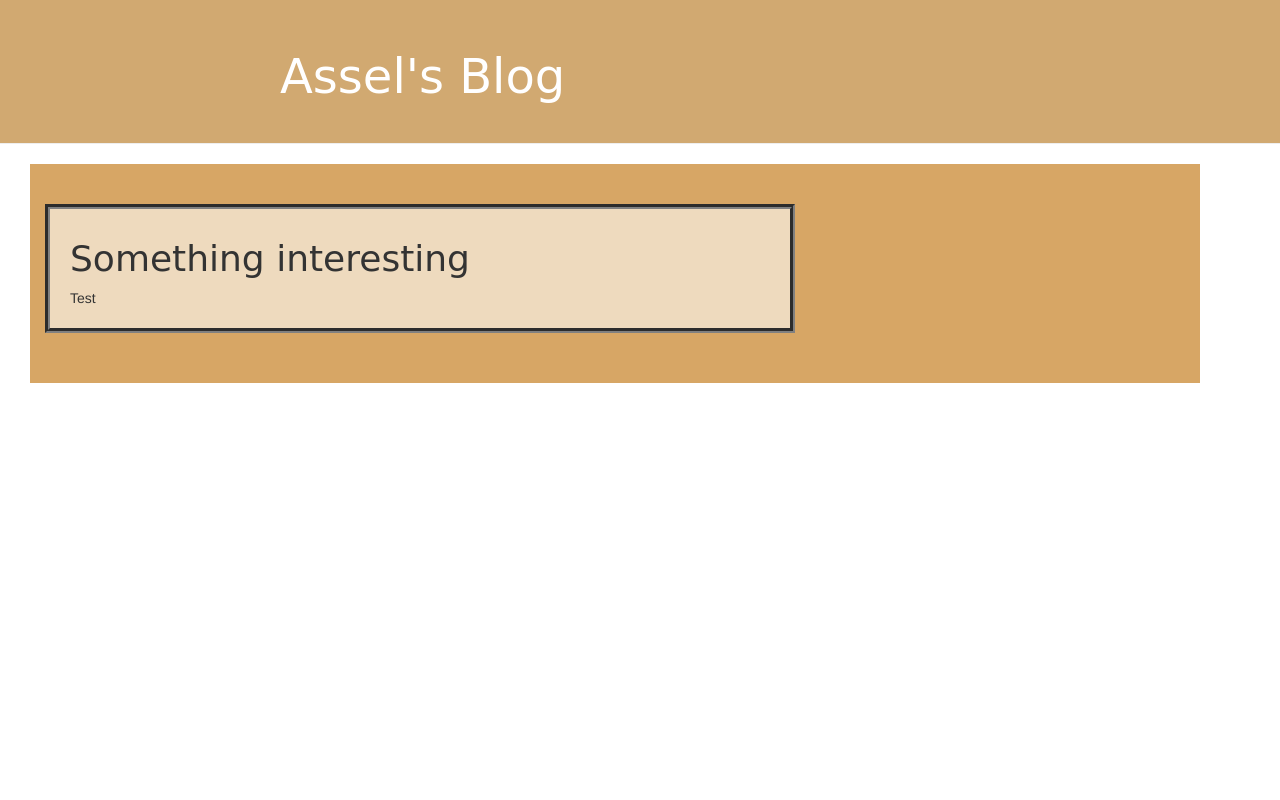
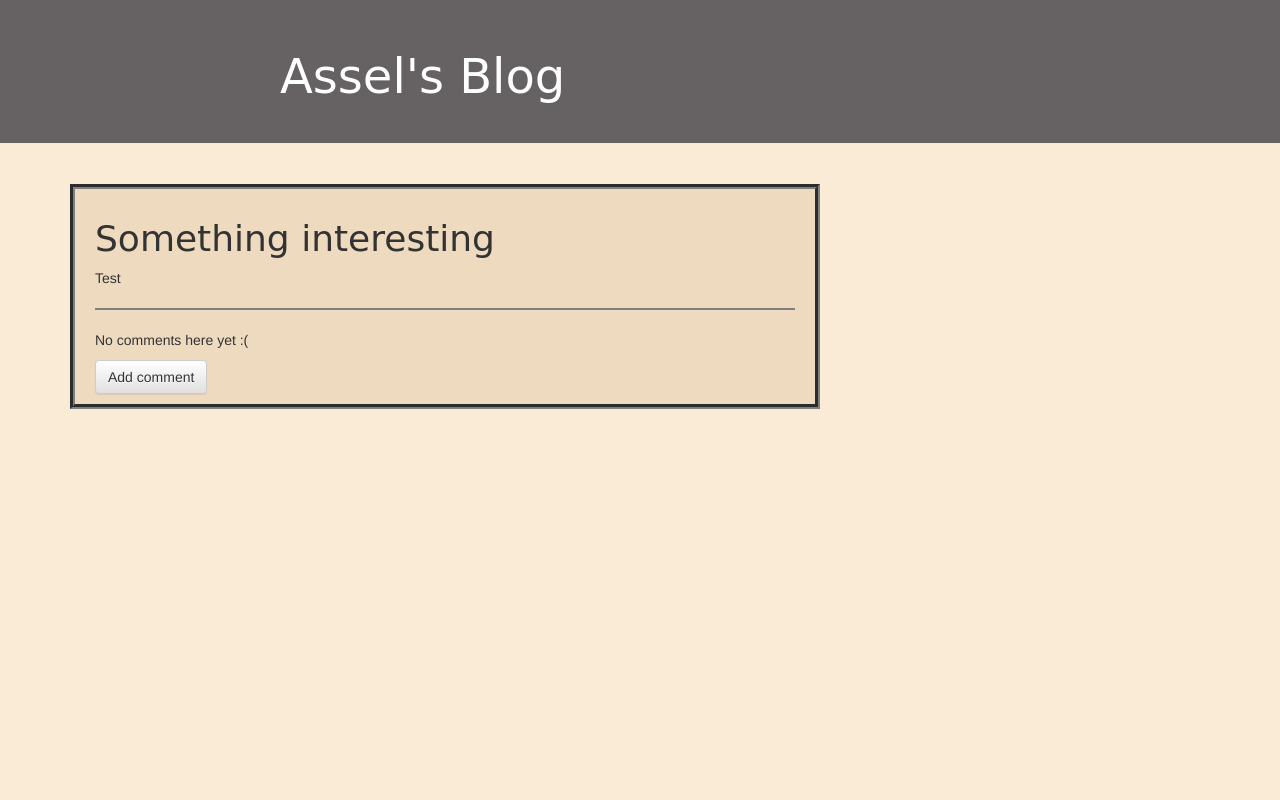
Before and after one commit to asakenkyzy/my-first-blog, a Django app: page /post/4/ in a window 1280 px wide. Run offline with Django 3.2, Linux system fonts and the light colour scheme; data comes from the database, SQL or seed files in the repository; both versions use the stored data as it was after the commit; some libraries are stand-ins or nearby versions.

Commit message:
Add some new functions

```diff
--- a/blog/admin.py
+++ b/blog/admin.py
@@ -1,4 +1,5 @@
 from django.contrib import admin
-from .models import Post
+from .models import Post, Comment
 
 admin.site.register(Post)
+admin.site.register(Comment)
--- a/blog/models.py
+++ b/blog/models.py
@@ -10,9 +10,14 @@ class Post(models.Model):
     created_date = models.DateTimeField(default=timezone.now)
     published_date = models.DateTimeField(blank=True, null=True)
 
-    def publish(self):
-        self.published_date = timezone.now()
-        self.save()
+    def __str__(self):
+        return self.title
+
+class Comment(models.Model):
+    post = models.ForeignKey('blog.Post', on_delete=models.CASCADE, related_name='comments')
+    author = models.CharField(max_length=200)
+    text = models.TextField()
+    created_date = models.DateTimeField(default=timezone.now)
 
     def __str__(self):
-        return self.title
+        return self.text
--- a/blog/static/css/blog.css
+++ b/blog/static/css/blog.css
@@ -1,6 +1,7 @@
 .page-header {
-    background-color: #D1A971;
+    background-color: #666163;
     margin-top: 0;
+    margin-bottom: 0;
     padding: 20px 20px 20px 40px;
 }
 
@@ -11,10 +12,6 @@
     text-decoration: none;
 }
 
-.content {
-    background-color: #D7A665;
-    margin-left: 30px;
-}
 
 h1, h2, h3, h4 {
     font-family: 'Grandstander', cursive;
@@ -45,8 +42,24 @@ h1, h2, h3, h4 {
     margin-top: 40px;
     margin-bottom: 50px;
     padding: 10px 20px;
+    width: border-box;
 }
 
 .post h1 a, .post h1 a:visited {
     color: #6D5109;
 }
+
+.comment {
+    margin: 20px 0px 20px 20px;
+    border-left: 2px solid black;
+    padding-left: 10px;
+}
+
+.con{
+    margin: 0px 20px 10px 550px;
+}
+
+
+body{
+    background-color: antiquewhite;
+}
--- a/blog/templates/blog/post_detail.html
+++ b/blog/templates/blog/post_detail.html
@@ -8,9 +8,23 @@
             </div>
         {% endif %}
         {% if user.is_authenticated %}
-        <a class="btn btn-default" href="{% url 'post_edit' pk=post.pk %}"><span class="glyphicon glyphicon-pencil"></span></a>
+            <div  class="con">
+                <a class="btn btn-default" href="{% url 'post_edit' pk=post.pk %}"><span class="glyphicon glyphicon-pencil"></span></a>
+                <a class="btn btn-default" href="{% url 'delete' pk=post.pk  %}"><span class="glyphicon glyphicon-remove-circle"></span></a>
+            </div>
         {% endif %}
         <h1>{{ post.title }}</h1>
         <p>{{ post.text|linebreaksbr }}</p>
+    <hr style="border: 1px solid gray;" >
+    {% for comment in post.comments.all %}
+        <div class="comment">
+            <div class="date">{{ comment.created_date }}</div>
+            <strong>{{ comment.author }}</strong>
+            <p>{{ comment.text|linebreaks }}</p>
+        </div>
+    {% empty %}
+        <p>No comments here yet :(</p>
+    {% endfor %}
+    <a class="btn btn-default" href="{% url 'add_comments' pk=post.pk %}">Add comment</a>
     </div>
 {% endblock %}
--- a/blog/templates/blog/post_list.html
+++ b/blog/templates/blog/post_list.html
@@ -7,6 +7,7 @@
             </div>
             <h1><a href="{% url 'post_detail' pk=post.pk %}">{{ post.title }}</a></h1>
             <p>{{ post.text|linebreaksbr }}</p>
+            <a href="{% url 'post_detail' pk=post.pk %}">Comments: {{ post.comments.count }}</a>
         </div>
     {% endfor %}
 {% endblock %}
--- a/blog/urls.py
+++ b/blog/urls.py
@@ -4,6 +4,8 @@ urlpatterns = [
     path('', views.post_list, name='post_list'),
     path('post/new/', views.post_new, name='post_new'),
     path('post/<int:pk>/edit/', views.post_edit, name='post_edit'),
-    path('post/<int:pk>/', views.post_detail, name='post_detail')
+    path('post/<int:pk>/', views.post_detail, name='post_detail'),
+    path('post/<int:pk>/delete', views.delete, name='delete'),
+    path('post/<int:pk>/add_comments', views.add_comments, name='add_comments')
 
 ]
--- a/blog/views.py
+++ b/blog/views.py
@@ -1,7 +1,7 @@
 from django.shortcuts import render, get_object_or_404
 from .models import Post
 from django.utils import timezone
-from .forms import PostForm
+from .forms import PostForm,  CommentForm
 from django.shortcuts import redirect
 def post_list(request):
     posts = Post.objects.filter(published_date__lte=timezone.now()).order_by('published_date')
@@ -34,3 +34,20 @@ def post_edit(request, pk):
     else:
         form = PostForm(instance=post)
     return render(request, 'blog/post_edit.html', {'form': form})
+def delete(request, pk):
+    post = get_object_or_404(Post, pk=pk)
+    post.delete()
+    return redirect('post_list')
+
+def add_comments(request,  pk):
+    post = get_object_or_404(Post, pk=pk)
+    if request.method == "POST":
+        form = CommentForm(request.POST)
+        if form.is_valid():
+            comment = form.save(commit=False)
+            comment.post = post
+            comment.save()
+            return redirect('post_detail', pk=post.pk)
+    else:
+        form = CommentForm()
+    return render(request, 'blog/add_comments.html', {'form': form})
```
Also changed, not shown: blog/forms.py (+7 -1 lines), blog/templates/blog/add_comments.html (added, +9 -0 lines), blog/migrations/0002_comment.py (added), db.sqlite3.
